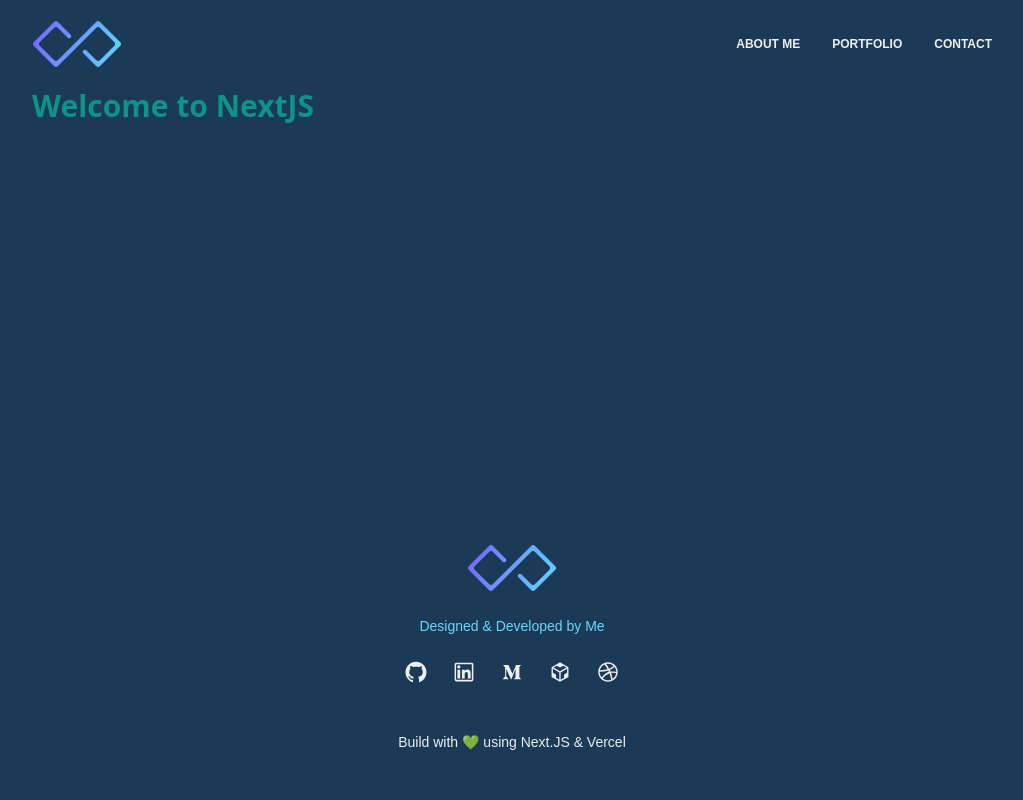
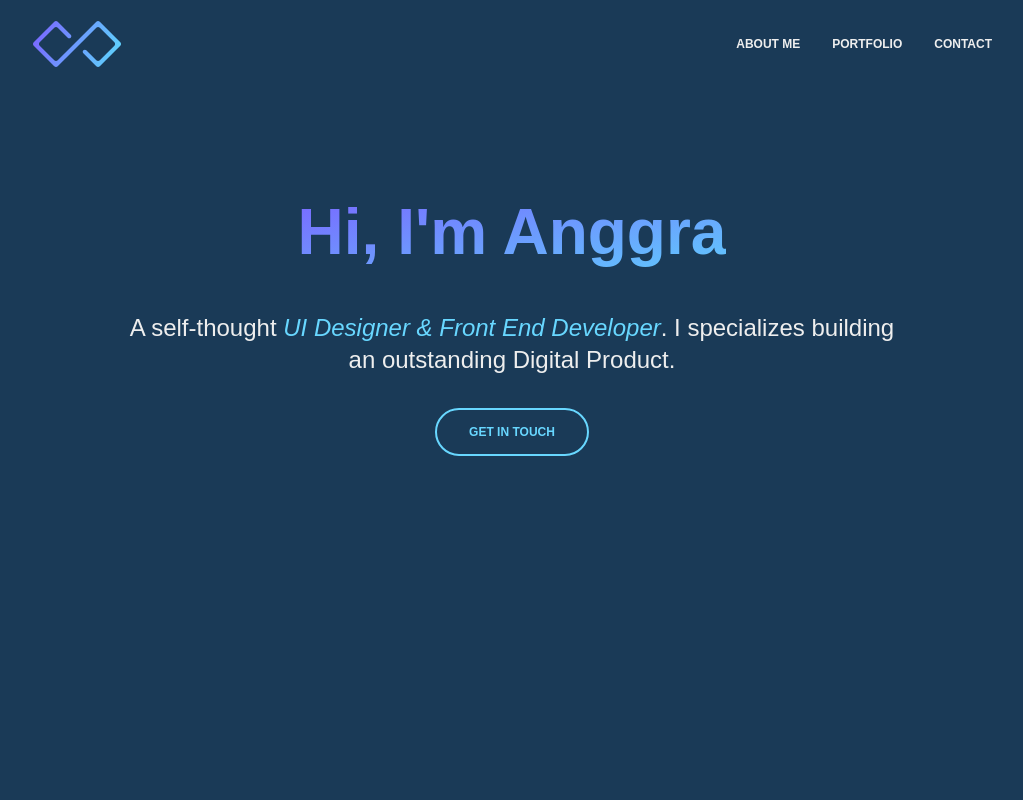
Before and after one commit to aditraanggra/personal-portfolio, a Next.js app in the folder anggra-portfolio/: page / in a window 1280 px wide. Shown: the top 800 px of the page, without its empty margins (128-1151 px from the left). Built offline with nearby package versions, Linux system fonts and the light colour scheme.

Commit message:
Add Hero Section & Button
#Hero.JS

```diff
--- a/anggra-portfolio/components/Footer.js
+++ b/anggra-portfolio/components/Footer.js
@@ -1,7 +1,6 @@
 import Image from 'next/image'
 import Logo from '../public/BrandLogo.svg'
 
-import { IconContext } from 'react-icons'
 import {
   AiOutlineDribbble,
   AiOutlineCodeSandbox,
@@ -12,12 +11,6 @@ import {
 
 const Footer = () => {
   return (
-    <IconContext.Provider
-      value={{
-        size: '1.5em',
-        color: '#eeeeee',
-      }}
-    >
     <footer>
       <div className='flex flex-col justify-center items-center space-y-6'>
         <Image src={Logo} alt='logo' className='cursor-pointer mb-4' />
@@ -44,11 +37,10 @@ const Footer = () => {
       </div>
       <div className='py-12'>
         <p className='text-center text-sm text-[#eeeeee] font-normal'>
-            Build with &#128154; using Next.JS & Vercel
+          Build with &#128154; using NextJS
         </p>
       </div>
     </footer>
-    </IconContext.Provider>
   )
 }
 
--- /dev/null
+++ b/anggra-portfolio/components/content/Hero.js
@@ -0,0 +1,22 @@
+import HighlightText from './HighlightText'
+import NiceButton from './NiceButton'
+
+const Hero = () => {
+  return (
+    <section id='hero' className='h-screen px-4 md:px-24 py-24'>
+      <div className='flex flex-col justify-center items-center  space-y-6 md:space-y-8'>
+        <h1 className='font-bold text-[3em] md:text-[4em] bg-gradient-to-br from-[#7B61FF] to-[#5FCEFD] text-transparent bg-clip-text'>
+          Hi, I&#39;m Anggra
+        </h1>
+        <p className='text-center text-[#eeeeee] text-lg md:text-2xl'>
+          A self-thought
+          <HighlightText> UI Designer & Front End Developer</HighlightText>. I
+          specializes building an outstanding Digital Product.
+        </p>
+        <NiceButton>Get in Touch</NiceButton>
+      </div>
+    </section>
+  )
+}
+
+export default Hero
--- /dev/null
+++ b/anggra-portfolio/components/content/HighlightText.js
@@ -0,0 +1,6 @@
+const HighlightText = (props) => {
+  const { children } = props
+  return <span className='font-medium italic text-[#68D7FF]'>{children}</span>
+}
+
+export default HighlightText
--- /dev/null
+++ b/anggra-portfolio/components/content/NiceButton.js
@@ -0,0 +1,9 @@
+const NiceButton = ({ children }) => {
+  return (
+    <button className='h-12 py-[18px] px-8 border-2 hover:border-0 hover:bg-[#68D7FF] rounded-full flex justify-center items-center  border-[#68D7FF] text-[#68D7FF] hover:shadow-lg hover:shadow-[#68d7ff73] hover:text-[#1a3a57] font-semibold text-xs uppercase transition ease-in-out'>
+      {children}
+    </button>
+  )
+}
+
+export default NiceButton
--- a/anggra-portfolio/pages/index.js
+++ b/anggra-portfolio/pages/index.js
@@ -1,11 +1,18 @@
 import Layout from '../components/Layout'
+import Hero from '../components/content/Hero'
+import { IconContext } from 'react-icons'
 
 export default function Home() {
   return (
-    <Layout>
-      <h1 className='font-sans text-3xl font-semibold text-teal-600'>
-        Welcome to NextJS
-      </h1>
-    </Layout>
+    <IconContext.Provider
+      value={{
+        size: '1.5em',
+        color: '#eeeeee',
+      }}
+    >
+      <Layout>
+        <Hero />
+      </Layout>
+    </IconContext.Provider>
   )
 }
```
Lines whose indentation alone changed are shown as unchanged.
